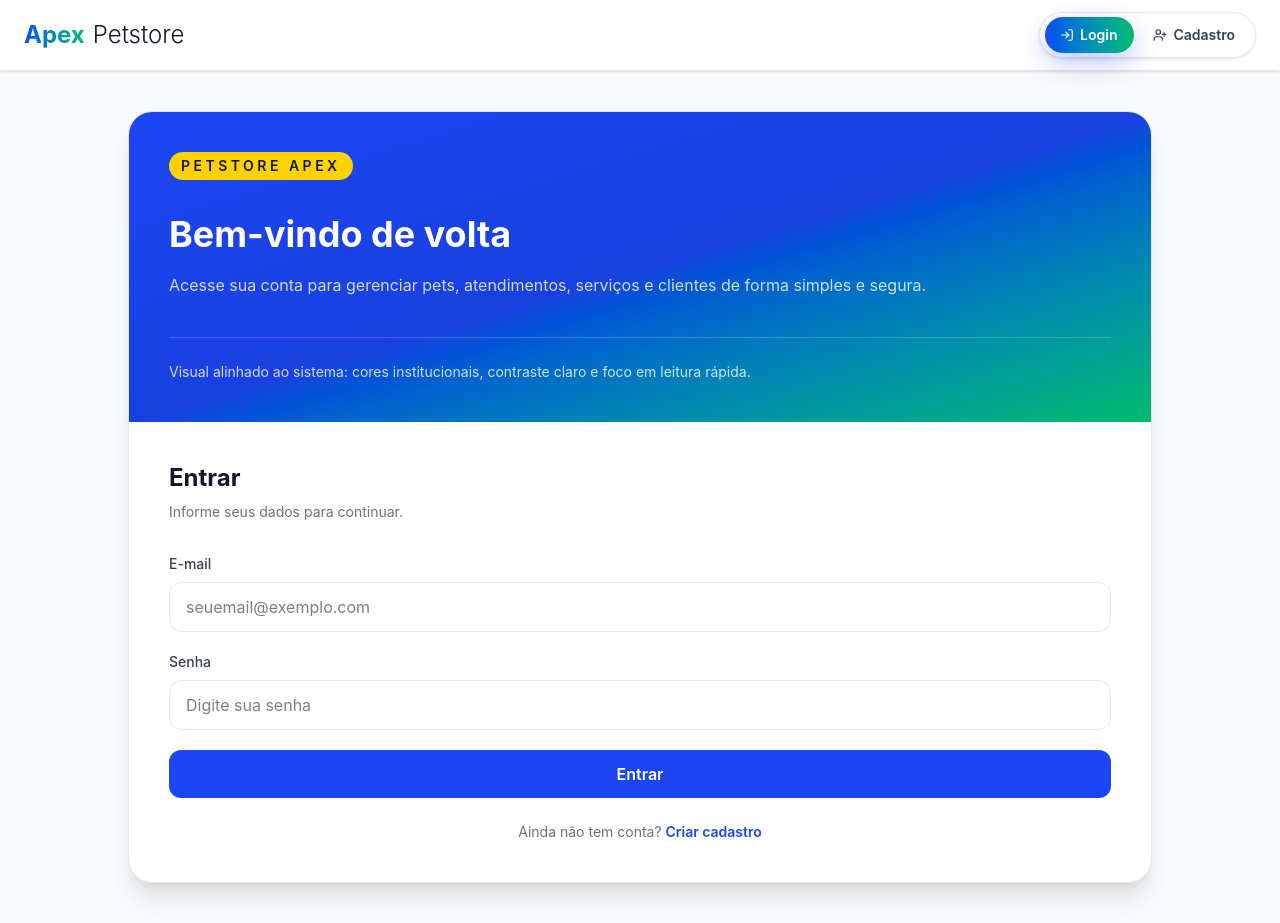
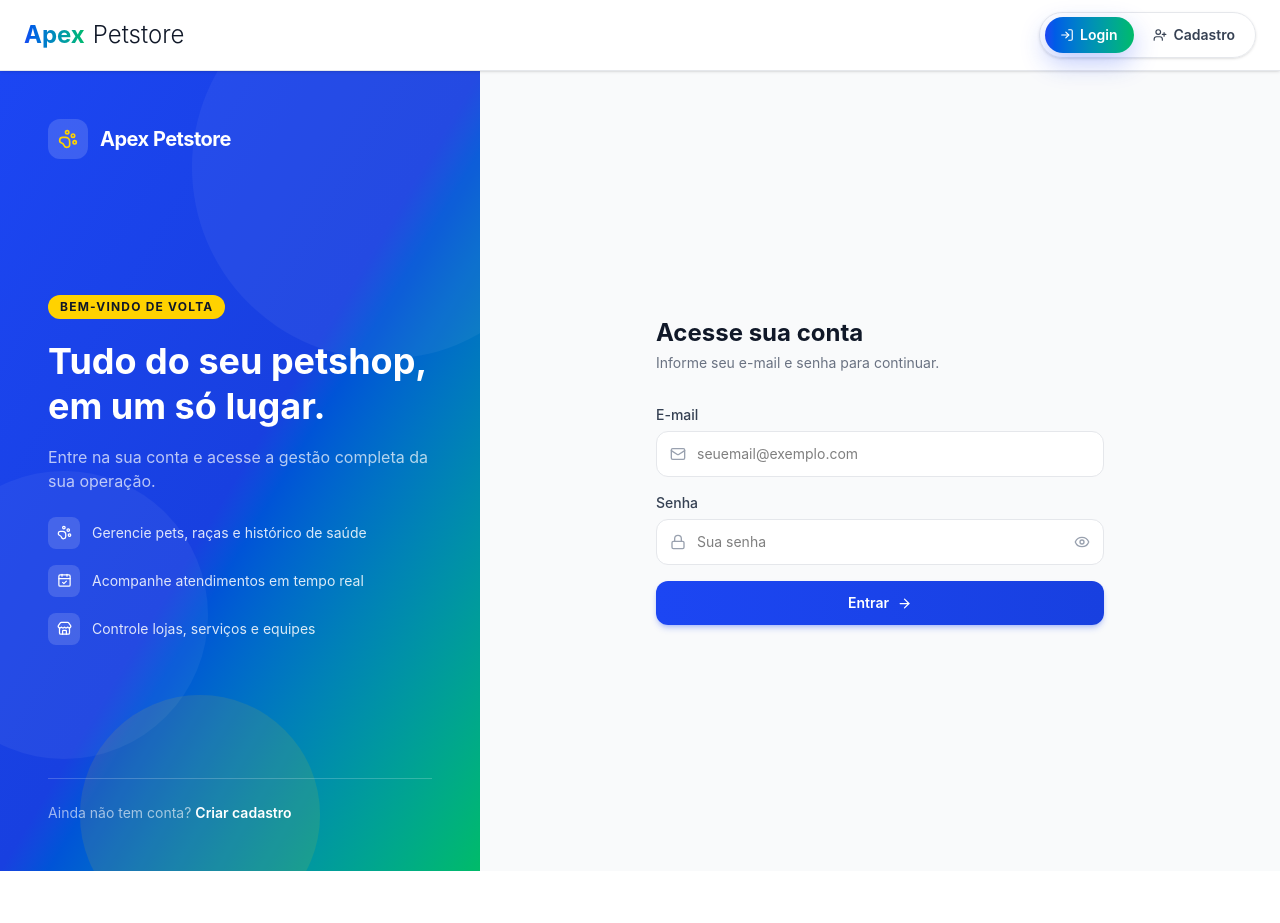
Before and after one commit to gabrielcaixeta01/frontPetstore, a React (Vite) app: page /login in a window 1280 px wide. After the commit the page ends 871 px from the top, so only its background shows below. Built offline with nearby package versions, Linux system fonts and the light colour scheme.

Commit message:
feat: melhoria na login/cadastro

```diff
--- a/src/pages/Home.tsx
+++ b/src/pages/Home.tsx
@@ -40,7 +40,7 @@ export default function Home() {
   ];
 
   const stats = [
-    { icon: PawPrint, label: "Pets", value: "Gestão completa", color: "text-[#1c46f3]", bg: "bg-[#1c46f3]/10" },
+    { icon: PawPrint, label: "Pets", value: "Gestão completa", color: "text-[#1c46f3]", bg: "bg-white" },
     { icon: CalendarCheck, label: "Atendimentos", value: "Histórico detalhado", color: "text-[#00bb69]", bg: "bg-[#00bb69]/10" },
     { icon: Star, label: "Serviços", value: "Catálogo de preços", color: "text-yellow-600", bg: "bg-yellow-100" },
     { icon: Clock, label: "Tempo real", value: "Dados atualizados", color: "text-purple-600", bg: "bg-purple-100" },
--- a/src/pages/LoginPage.tsx
+++ b/src/pages/LoginPage.tsx
@@ -1,15 +1,20 @@
 import { useState } from "react";
 import { Link, useNavigate } from "react-router-dom";
+import { Mail, Lock, Eye, EyeOff, PawPrint, CalendarCheck, Store, ArrowRight } from "lucide-react";
 import { api } from "../services/api";
-import { apexTheme } from "../lib/theme";
 
+const features = [
+  { icon: PawPrint, text: "Gerencie pets, raças e histórico de saúde" },
+  { icon: CalendarCheck, text: "Acompanhe atendimentos em tempo real" },
+  { icon: Store, text: "Controle lojas, serviços e equipes" },
+];
 
 export default function LoginPage() {
   const navigate = useNavigate();
-  const c = apexTheme.colors;
 
   const [email, setEmail] = useState("");
   const [password, setPassword] = useState("");
+  const [showPassword, setShowPassword] = useState(false);
   const [loading, setLoading] = useState(false);
   const [error, setError] = useState("");
 
@@ -17,111 +22,161 @@ export default function LoginPage() {
     e.preventDefault();
     setError("");
     setLoading(true);
-
     try {
-      const data = await api.post("/auth/login", { email, password }).then(r => r.data);
-
+      const data = await api.post("/auth/login", { email, password }).then((r) => r.data);
       localStorage.setItem("token", data.access_token);
       localStorage.setItem("user", JSON.stringify(data.user));
-
       navigate("/");
     } catch (err: any) {
-      const msg = err?.response?.data?.detail || err?.message || "Erro ao fazer login.";
-      setError(msg);
+      setError(err?.response?.data?.detail || err?.message || "Credenciais inválidas.");
     } finally {
       setLoading(false);
     }
   }
 
   return (
-    <main className={`min-h-screen ${c.bgSoft} flex items-center justify-center px-4 py-10`}>
-      <section className={`w-full max-w-5xl overflow-hidden rounded-3xl border ${c.border} bg-white shadow-xl`}>
-        <div className="flex flex-col justify-between bg-linear-to-br from-[#1c46f3] via-[#1840e0] to-[#00bb69] p-10 text-white">
+    <main className="flex min-h-screen">
+      {/* ── Painel esquerdo ── */}
+      <div className="relative hidden lg:flex lg:w-[480px] flex-col justify-between overflow-hidden bg-gradient-to-br from-[#1c46f3] via-[#1840e0] to-[#00bb69] p-12 text-white">
+        {/* Decoração de fundo */}
+        <div className="pointer-events-none absolute inset-0">
+          <div className="absolute -top-24 -right-24 h-96 w-96 rounded-full bg-white/5" />
+          <div className="absolute top-1/2 -left-20 h-72 w-72 rounded-full bg-white/5" />
+          <div className="absolute -bottom-16 right-1/3 h-60 w-60 rounded-full bg-[#ffd200]/10" />
+        </div>
+
+        {/* Logo */}
+        <div className="relative flex items-center gap-3">
+          <div className="flex h-10 w-10 items-center justify-center rounded-xl bg-white/15">
+            <PawPrint size={20} className="text-[#ffd200]" />
+          </div>
+          <span className="text-xl font-bold tracking-tight">Apex Petstore</span>
+        </div>
+
+        {/* Headline */}
+        <div className="relative space-y-6">
           <div>
-            <span className="inline-block rounded-full bg-[#ffd200] px-3 py-1 text-sm font-semibold uppercase tracking-[0.25em] text-gray-900">
-              Petstore Apex
+            <span className="inline-block rounded-full bg-[#ffd200] px-3 py-1 text-xs font-bold uppercase tracking-widest text-gray-900">
+              Bem-vindo de volta
             </span>
-
-            <h1 className="mt-8 text-4xl font-bold leading-tight">
-              Bem-vindo de volta
+            <h1 className="mt-5 text-4xl font-bold leading-tight">
+              Tudo do seu petshop,<br />em um só lugar.
             </h1>
-
-            <p className="mt-4 text-white/80">
-              Acesse sua conta para gerenciar pets, atendimentos, serviços e
-              clientes de forma simples e segura.
+            <p className="mt-4 text-base text-white/70">
+              Entre na sua conta e acesse a gestão completa da sua operação.
             </p>
           </div>
 
-          <div className="mt-10 border-t border-white/20 pt-6">
-            <p className="text-sm text-white/80">
-              Visual alinhado ao sistema: cores institucionais, contraste claro
-              e foco em leitura rápida.
-            </p>
+          <ul className="space-y-4">
+            {features.map((f) => (
+              <li key={f.text} className="flex items-center gap-3">
+                <div className="flex h-8 w-8 shrink-0 items-center justify-center rounded-lg bg-white/15">
+                  <f.icon size={15} />
+                </div>
+                <span className="text-sm text-white/85">{f.text}</span>
+              </li>
+            ))}
+          </ul>
+        </div>
+
+        {/* Rodapé do painel */}
+        <div className="relative border-t border-white/20 pt-6 text-sm text-white/60">
+          Ainda não tem conta?{" "}
+          <Link to="/register" className="font-semibold text-white hover:text-[#ffd200] transition-colors">
+            Criar cadastro
+          </Link>
         </div>
       </div>
 
-        <div className="p-8 md:p-10">
-          <h2 className={`text-2xl font-bold ${c.text}`}>Entrar</h2>
-          <p className={`mt-2 text-sm ${c.textMuted}`}>
-            Informe seus dados para continuar.
-          </p>
+      {/* ── Painel direito (form) ── */}
+      <div className="flex flex-1 flex-col items-center justify-center bg-gray-50 px-6 py-12">
+        {/* Logo mobile */}
+        <div className="mb-8 flex items-center gap-2 lg:hidden">
+          <PawPrint size={22} className="text-[#1c46f3]" />
+          <span className="text-lg font-bold text-gray-900">Apex Petstore</span>
+        </div>
 
-          <form onSubmit={handleSubmit} className="mt-8 space-y-5">
-            <div>
-              <label className={`block text-sm font-medium ${c.textSoft}`}>
-                E-mail
-              </label>
+        <div className="w-full max-w-md">
+          <div className="mb-8">
+            <h2 className="text-2xl font-bold text-gray-900">Acesse sua conta</h2>
+            <p className="mt-1 text-sm text-gray-500">Informe seu e-mail e senha para continuar.</p>
+          </div>
+
+          <form onSubmit={handleSubmit} className="space-y-4">
+            {/* E-mail */}
+            <div className="space-y-1.5">
+              <label className="block text-sm font-medium text-gray-700">E-mail</label>
+              <div className="relative">
+                <Mail size={16} className="absolute left-3.5 top-1/2 -translate-y-1/2 text-gray-400" />
                 <input
                   type="email"
                   required
+                  autoComplete="email"
                   placeholder="seuemail@exemplo.com"
                   value={email}
                   onChange={(e) => setEmail(e.target.value)}
-                className={`mt-2 w-full rounded-xl border ${c.border} px-4 py-3 outline-none transition focus:border-[#1c46f3] focus:ring-2 focus:ring-[#1c46f3]/20`}
+                  className="w-full rounded-xl border border-gray-200 bg-white py-3 pl-10 pr-4 text-sm outline-none transition focus:border-[#1c46f3] focus:ring-2 focus:ring-[#1c46f3]/20"
                 />
               </div>
+            </div>
 
-            <div>
-              <label className={`block text-sm font-medium ${c.textSoft}`}>
-                Senha
-              </label>
+            {/* Senha */}
+            <div className="space-y-1.5">
+              <label className="block text-sm font-medium text-gray-700">Senha</label>
+              <div className="relative">
+                <Lock size={16} className="absolute left-3.5 top-1/2 -translate-y-1/2 text-gray-400" />
                 <input
-                type="password"
+                  type={showPassword ? "text" : "password"}
                   required
                   minLength={8}
-                placeholder="Digite sua senha"
+                  autoComplete="current-password"
+                  placeholder="Sua senha"
                   value={password}
                   onChange={(e) => setPassword(e.target.value)}
-                className={`mt-2 w-full rounded-xl border ${c.border} px-4 py-3 outline-none transition focus:border-[#1c46f3] focus:ring-2 focus:ring-[#1c46f3]/20`}
+                  className="w-full rounded-xl border border-gray-200 bg-white py-3 pl-10 pr-11 text-sm outline-none transition focus:border-[#1c46f3] focus:ring-2 focus:ring-[#1c46f3]/20"
                 />
+                <button
+                  type="button"
+                  onClick={() => setShowPassword((v) => !v)}
+                  className="absolute right-3.5 top-1/2 -translate-y-1/2 text-gray-400 hover:text-gray-600 transition"
+                  tabIndex={-1}
+                >
+                  {showPassword ? <EyeOff size={16} /> : <Eye size={16} />}
+                </button>
+              </div>
             </div>
 
+            {/* Erro */}
             {error && (
-              <div className="rounded-xl bg-red-50 px-4 py-3 text-sm text-red-700">
+              <div className="rounded-xl border border-red-200 bg-red-50 px-4 py-3 text-sm text-red-600">
                 {error}
               </div>
             )}
 
+            {/* Submit */}
             <button
               type="submit"
               disabled={loading}
-              className={`w-full rounded-xl px-4 py-3 font-semibold text-white transition disabled:cursor-not-allowed disabled:opacity-70 ${c.primary} ${c.primaryHover} ${c.primaryText}`}
+              className="flex w-full items-center justify-center gap-2 rounded-xl bg-gradient-to-r from-[#1c46f3] to-[#1840e0] py-3 text-sm font-semibold text-white shadow-md shadow-[#1c46f3]/25 transition hover:opacity-90 disabled:cursor-not-allowed disabled:opacity-60"
             >
-              {loading ? "Entrando..." : "Entrar"}
+              {loading ? "Entrando..." : (
+                <>
+                  Entrar
+                  <ArrowRight size={15} />
+                </>
+              )}
             </button>
           </form>
 
-          <p className={`mt-6 text-center text-sm ${c.textMuted}`}>
-            Ainda não tem conta?{" "}
-            <Link
-              to="/register"
-              className="font-semibold text-[#1c46f3] hover:underline"
-            >
+          {/* Link mobile */}
+          <p className="mt-6 text-center text-sm text-gray-500 lg:hidden">
+            Não tem conta?{" "}
+            <Link to="/register" className="font-semibold text-[#1c46f3] hover:underline">
               Criar cadastro
             </Link>
           </p>
         </div>
-      </section>
+      </div>
     </main>
   );
 }
--- a/src/pages/RegisterPage.tsx
+++ b/src/pages/RegisterPage.tsx
@@ -1,17 +1,33 @@
 import { useState } from "react";
 import { Link, useNavigate } from "react-router-dom";
+import {
+  User,
+  Mail,
+  Phone,
+  Lock,
+  Eye,
+  EyeOff,
+  PawPrint,
+  ShieldCheck,
+  Zap,
+  ArrowRight,
+} from "lucide-react";
 import { api } from "../services/api";
-import { apexTheme } from "../lib/theme";
 
+const features = [
+  { icon: PawPrint, text: "Cadastre e acompanhe seus pets" },
+  { icon: ShieldCheck, text: "Dados seguros e sempre acessíveis" },
+  { icon: Zap, text: "Acesso imediato após o cadastro" },
+];
 
 export default function RegisterPage() {
   const navigate = useNavigate();
-  const c = apexTheme.colors;
 
   const [name, setName] = useState("");
   const [email, setEmail] = useState("");
   const [phone, setPhone] = useState("");
   const [password, setPassword] = useState("");
+  const [showPassword, setShowPassword] = useState(false);
   const [loading, setLoading] = useState(false);
   const [error, setError] = useState("");
 
@@ -19,139 +35,196 @@ export default function RegisterPage() {
     e.preventDefault();
     setError("");
     setLoading(true);
-
     try {
       const payload = { name, email, phone, password, role: "cliente" };
-      const data = await api.post("/auth/register", payload).then(r => r.data);
-
+      const data = await api.post("/auth/register", payload).then((r) => r.data);
       localStorage.setItem("token", data.access_token);
       localStorage.setItem("user", JSON.stringify(data.user));
-
       navigate("/");
     } catch (err: any) {
-      const msg = err?.response?.data?.detail || err?.message || "Erro ao criar conta.";
-      setError(msg);
+      setError(err?.response?.data?.detail || err?.message || "Erro ao criar conta.");
     } finally {
       setLoading(false);
     }
   }
 
   return (
-    <main className={`min-h-screen ${c.bgSoft} flex items-center justify-center px-4 py-10`}>
-      <section className={`w-full max-w-5xl overflow-hidden rounded-3xl border ${c.border} bg-white shadow-xl`}>
-        <div className="flex flex-col justify-between bg-linear-to-br from-[#1c46f3] via-[#1840e0] to-[#00bb69] p-10 text-white">
+    <main className="flex min-h-screen">
+      {/* ── Painel esquerdo ── */}
+      <div className="relative hidden lg:flex lg:w-[480px] flex-col justify-between overflow-hidden bg-gradient-to-br from-[#00bb69] via-[#009b57] to-[#1c46f3] p-12 text-white">
+        {/* Decoração de fundo */}
+        <div className="pointer-events-none absolute inset-0">
+          <div className="absolute -top-20 -left-20 h-80 w-80 rounded-full bg-white/5" />
+          <div className="absolute top-1/2 right-0 h-72 w-72 translate-x-1/2 rounded-full bg-white/5" />
+          <div className="absolute -bottom-20 left-1/3 h-64 w-64 rounded-full bg-[#ffd200]/10" />
+        </div>
+
+        {/* Logo */}
+        <div className="relative flex items-center gap-3">
+          <div className="flex h-10 w-10 items-center justify-center rounded-xl bg-white/15">
+            <PawPrint size={20} className="text-[#ffd200]" />
+          </div>
+          <span className="text-xl font-bold tracking-tight">Apex Petstore</span>
+        </div>
+
+        {/* Headline */}
+        <div className="relative space-y-6">
           <div>
-            <span className="inline-block rounded-full bg-[#ffd200] px-3 py-1 text-sm font-semibold uppercase tracking-[0.25em] text-gray-900">
-              Petstore Apex
+            <span className="inline-block rounded-full bg-[#ffd200] px-3 py-1 text-xs font-bold uppercase tracking-widest text-gray-900">
+              Novo por aqui
             </span>
-
-            <h1 className="mt-8 text-4xl font-bold leading-tight">
-              Crie sua conta
+            <h1 className="mt-5 text-4xl font-bold leading-tight">
+              Comece a cuidar<br />melhor dos pets.
             </h1>
-
-            <p className="mt-4 text-white/80">
-              Cadastre-se para acompanhar seus pets, atendimentos e serviços em
-              uma plataforma clara e eficiente.
+            <p className="mt-4 text-base text-white/70">
+              Crie sua conta e tenha acesso completo à plataforma em segundos.
             </p>
           </div>
 
-          <div className="mt-10 border-t border-white/20 pt-6">
-            <p className="text-sm text-white/80">
-              Cadastro com a mesma linguagem visual do restante do projeto:
-              direto, limpo e institucional.
-            </p>
+          <ul className="space-y-4">
+            {features.map((f) => (
+              <li key={f.text} className="flex items-center gap-3">
+                <div className="flex h-8 w-8 shrink-0 items-center justify-center rounded-lg bg-white/15">
+                  <f.icon size={15} />
+                </div>
+                <span className="text-sm text-white/85">{f.text}</span>
+              </li>
+            ))}
+          </ul>
+        </div>
+
+        {/* Rodapé do painel */}
+        <div className="relative border-t border-white/20 pt-6 text-sm text-white/60">
+          Já tem uma conta?{" "}
+          <Link to="/login" className="font-semibold text-white hover:text-[#ffd200] transition-colors">
+            Entrar
+          </Link>
         </div>
       </div>
 
-        <div className="p-8 md:p-10">
-          <h2 className={`text-2xl font-bold ${c.text}`}>Cadastro</h2>
-          <p className={`mt-2 text-sm ${c.textMuted}`}>
-            Preencha os dados abaixo para começar.
-          </p>
+      {/* ── Painel direito (form) ── */}
+      <div className="flex flex-1 flex-col items-center justify-center bg-gray-50 px-6 py-12">
+        {/* Logo mobile */}
+        <div className="mb-8 flex items-center gap-2 lg:hidden">
+          <PawPrint size={22} className="text-[#1c46f3]" />
+          <span className="text-lg font-bold text-gray-900">Apex Petstore</span>
+        </div>
 
-          <form onSubmit={handleSubmit} className="mt-8 space-y-5">
-            <div>
-              <label className={`block text-sm font-medium ${c.textSoft}`}>
-                Nome completo
-              </label>
+        <div className="w-full max-w-md">
+          <div className="mb-8">
+            <h2 className="text-2xl font-bold text-gray-900">Criar conta</h2>
+            <p className="mt-1 text-sm text-gray-500">Preencha os dados abaixo para começar.</p>
+          </div>
+
+          <form onSubmit={handleSubmit} className="space-y-4">
+            {/* Nome */}
+            <div className="space-y-1.5">
+              <label className="block text-sm font-medium text-gray-700">Nome completo</label>
+              <div className="relative">
+                <User size={16} className="absolute left-3.5 top-1/2 -translate-y-1/2 text-gray-400" />
                 <input
                   type="text"
                   required
+                  autoComplete="name"
                   placeholder="Seu nome"
                   value={name}
                   onChange={(e) => setName(e.target.value)}
-                className={`mt-2 w-full rounded-xl border ${c.border} px-4 py-3 outline-none transition focus:border-[#1c46f3] focus:ring-2 focus:ring-[#1c46f3]/20`}
+                  className="w-full rounded-xl border border-gray-200 bg-white py-3 pl-10 pr-4 text-sm outline-none transition focus:border-[#00bb69] focus:ring-2 focus:ring-[#00bb69]/20"
                 />
               </div>
+            </div>
 
-            <div>
-              <label className={`block text-sm font-medium ${c.textSoft}`}>
-                E-mail
-              </label>
+            {/* E-mail + Telefone em grid */}
+            <div className="grid gap-4 sm:grid-cols-2">
+              <div className="space-y-1.5">
+                <label className="block text-sm font-medium text-gray-700">E-mail</label>
+                <div className="relative">
+                  <Mail size={16} className="absolute left-3.5 top-1/2 -translate-y-1/2 text-gray-400" />
                   <input
                     type="email"
                     required
+                    autoComplete="email"
                     placeholder="seuemail@exemplo.com"
                     value={email}
                     onChange={(e) => setEmail(e.target.value)}
-                className={`mt-2 w-full rounded-xl border ${c.border} px-4 py-3 outline-none transition focus:border-[#1c46f3] focus:ring-2 focus:ring-[#1c46f3]/20`}
+                    className="w-full rounded-xl border border-gray-200 bg-white py-3 pl-10 pr-4 text-sm outline-none transition focus:border-[#00bb69] focus:ring-2 focus:ring-[#00bb69]/20"
                   />
                 </div>
+              </div>
 
-            <div>
-              <label className={`block text-sm font-medium ${c.textSoft}`}>
-                Telefone
-              </label>
+              <div className="space-y-1.5">
+                <label className="block text-sm font-medium text-gray-700">Telefone</label>
+                <div className="relative">
+                  <Phone size={16} className="absolute left-3.5 top-1/2 -translate-y-1/2 text-gray-400" />
                   <input
                     type="tel"
+                    autoComplete="tel"
                     placeholder="(61) 99999-9999"
                     value={phone}
                     onChange={(e) => setPhone(e.target.value)}
-                className={`mt-2 w-full rounded-xl border ${c.border} px-4 py-3 outline-none transition focus:border-[#1c46f3] focus:ring-2 focus:ring-[#1c46f3]/20`}
+                    className="w-full rounded-xl border border-gray-200 bg-white py-3 pl-10 pr-4 text-sm outline-none transition focus:border-[#00bb69] focus:ring-2 focus:ring-[#00bb69]/20"
                   />
                 </div>
+              </div>
+            </div>
 
-            <div>
-              <label className={`block text-sm font-medium ${c.textSoft}`}>
-                Senha
-              </label>
+            {/* Senha */}
+            <div className="space-y-1.5">
+              <label className="block text-sm font-medium text-gray-700">Senha</label>
+              <div className="relative">
+                <Lock size={16} className="absolute left-3.5 top-1/2 -translate-y-1/2 text-gray-400" />
                 <input
-                type="password"
+                  type={showPassword ? "text" : "password"}
                   required
                   minLength={8}
-                placeholder="Mínimo de 8 caracteres"
+                  autoComplete="new-password"
+                  placeholder="Mínimo 8 caracteres"
                   value={password}
                   onChange={(e) => setPassword(e.target.value)}
-                className={`mt-2 w-full rounded-xl border ${c.border} px-4 py-3 outline-none transition focus:border-[#1c46f3] focus:ring-2 focus:ring-[#1c46f3]/20`}
+                  className="w-full rounded-xl border border-gray-200 bg-white py-3 pl-10 pr-11 text-sm outline-none transition focus:border-[#00bb69] focus:ring-2 focus:ring-[#00bb69]/20"
                 />
+                <button
+                  type="button"
+                  onClick={() => setShowPassword((v) => !v)}
+                  className="absolute right-3.5 top-1/2 -translate-y-1/2 text-gray-400 hover:text-gray-600 transition"
+                  tabIndex={-1}
+                >
+                  {showPassword ? <EyeOff size={16} /> : <Eye size={16} />}
+                </button>
+              </div>
             </div>
 
+            {/* Erro */}
             {error && (
-              <div className="rounded-xl bg-red-50 px-4 py-3 text-sm text-red-700">
+              <div className="rounded-xl border border-red-200 bg-red-50 px-4 py-3 text-sm text-red-600">
                 {error}
               </div>
             )}
 
+            {/* Submit */}
             <button
               type="submit"
               disabled={loading}
-              className={`w-full rounded-xl px-4 py-3 font-semibold text-white transition disabled:cursor-not-allowed disabled:opacity-70 ${c.primary} ${c.primaryHover} ${c.primaryText}`}
+              className="flex w-full items-center justify-center gap-2 rounded-xl bg-gradient-to-r from-[#00bb69] to-[#009b57] py-3 text-sm font-semibold text-white shadow-md shadow-[#00bb69]/25 transition hover:opacity-90 disabled:cursor-not-allowed disabled:opacity-60"
             >
-              {loading ? "Criando conta..." : "Criar conta"}
+              {loading ? "Criando conta..." : (
+                <>
+                  Criar conta
+                  <ArrowRight size={15} />
+                </>
+              )}
             </button>
           </form>
 
-          <p className={`mt-6 text-center text-sm ${c.textMuted}`}>
+          {/* Link mobile */}
+          <p className="mt-6 text-center text-sm text-gray-500 lg:hidden">
             Já tem conta?{" "}
-            <Link
-              to="/login"
-              className="font-semibold text-[#1c46f3] hover:underline"
-            >
+            <Link to="/login" className="font-semibold text-[#1c46f3] hover:underline">
               Entrar
             </Link>
           </p>
         </div>
-      </section>
+      </div>
     </main>
   );
 }
```
Lines whose indentation alone changed are shown as unchanged.
